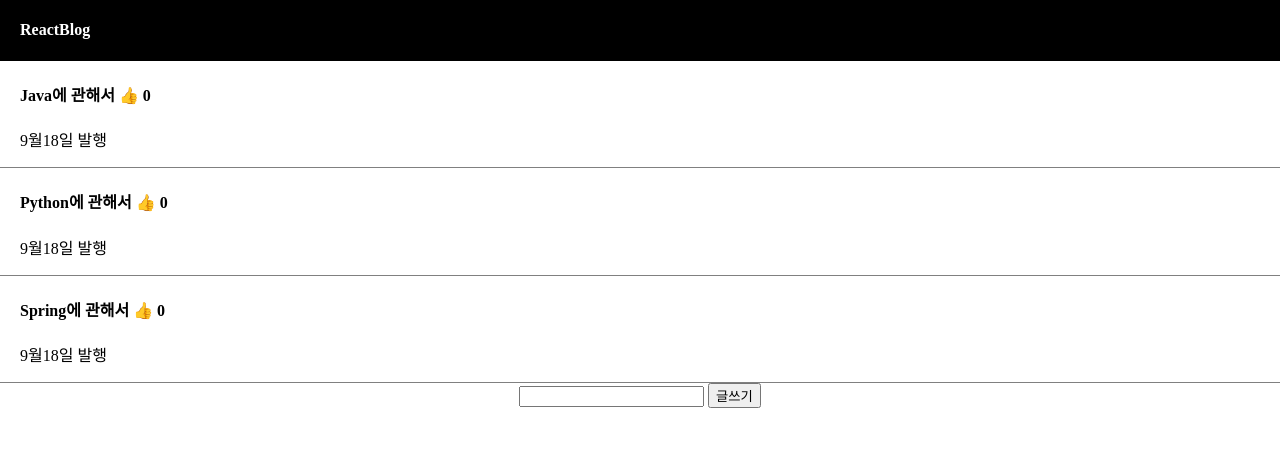
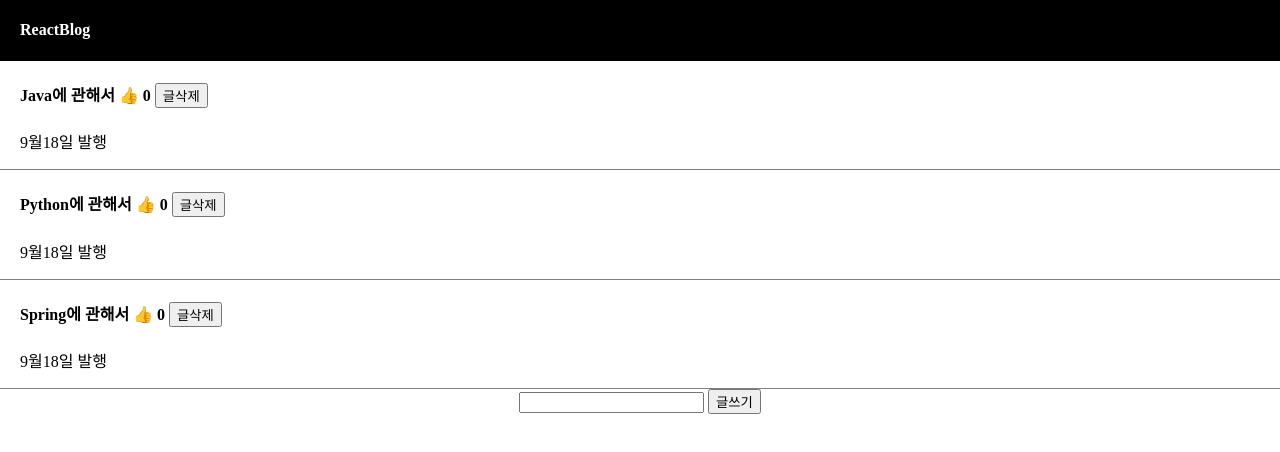
Before and after one commit to ctrl404J/ReactPractice, a React (Vite) app: page / in a window 1280 px wide. Shown: the top 452 px of the page. Built offline with nearby package versions, Linux system fonts and the light colour scheme.

Commit message:
글삭제도 state요소 삭제로 구현

```diff
--- a/src/App.jsx
+++ b/src/App.jsx
@@ -29,7 +29,15 @@ function App() {
                   let copy = [...goodCount];
                   copy[i] = copy[i]+1;
                   changeGood(copy);
-                }}>👍</span> {goodCount[i]} </h4>
+                }}>👍</span> {goodCount[i]}  <button onClick={(e)=>{
+                  e.stopPropagation();
+                  let copy1 = [...postTitle];
+                  copy1.splice(i, 1);
+                  changeTitle(copy1);
+                  let copy2 = {...goodCount};
+                  copy2.splice(i, 1);
+                  changeGood(copy2);
+                }}>글삭제</button></h4>
                 <p>9월18일 발행</p>
             </div>
           )
```
